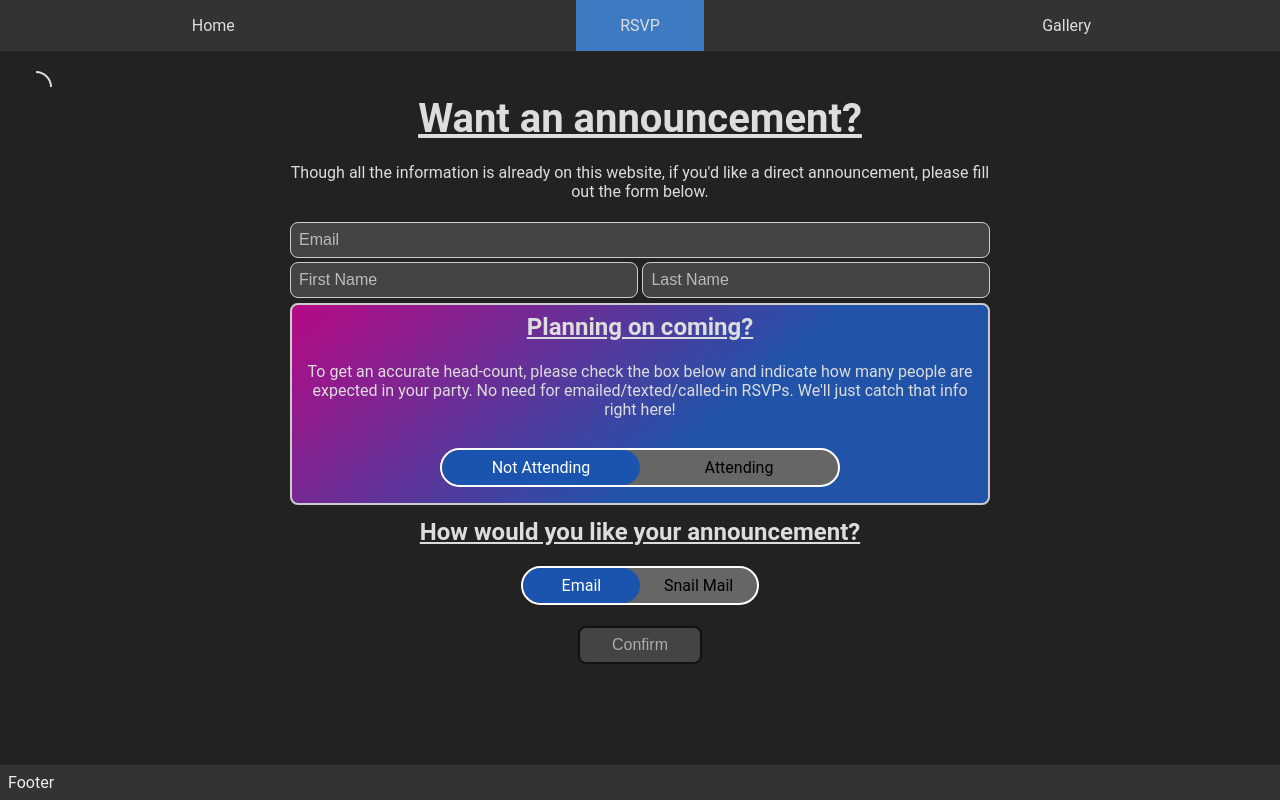
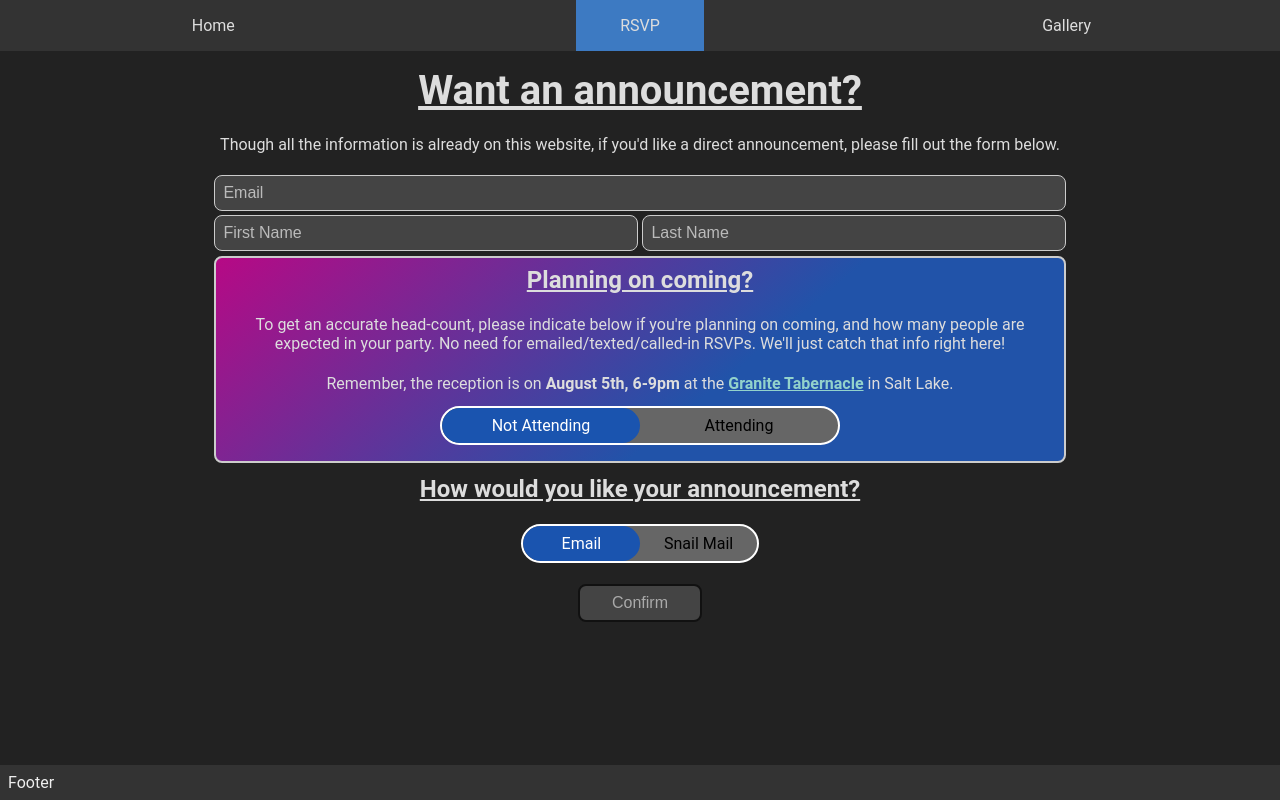
Before and after one commit to Travja/scratch, a SvelteKit app: page /rsvp in a window 1280 px wide. Built offline with nearby package versions, Linux system fonts and the light colour scheme.

Commit message:
Clean things up a bit

```diff
--- a/src/app.css
+++ b/src/app.css
@@ -23,3 +23,7 @@ body {
 h1, h2, h3, h4, h5, h6, p {
     all: unset;
 }
+
+a {
+    color: #93d2cb;
+}
--- a/src/routes/+layout.svelte
+++ b/src/routes/+layout.svelte
@@ -1,7 +1,23 @@
 <script lang="ts">
   import "../app.css";
   import { page } from "$app/stores";
+
+  let pageName = "Home";
+
+  $: if ($page.url.pathname === '/') {
+    pageName = 'Home'
+  } else if ($page.url.pathname === '/rsvp') {
+    pageName = 'RSVP'
+  } else {
+    pageName = $page.url.pathname.slice(1, 2).toUpperCase() +
+      $page.url.pathname.slice(2).toLowerCase();
+  }
+
 </script>
+
+<svelte.head>
+  <title>StellarMelodies - {pageName}</title>
+</svelte.head>
 
 <nav>
   <a href="/" class:active={$page.url.pathname === '/'}>Home</a>
--- a/src/routes/rsvp/+page.svelte
+++ b/src/routes/rsvp/+page.svelte
@@ -78,7 +78,6 @@
 {/if}
 
 {#if !form || !form.success}
-  <div class="material-symbols-outlined">line_curve</div>
   <form id="rsvp" method="post">
     <h1 class="heading">Want an announcement?</h1>
 
@@ -120,9 +119,15 @@
 
     <div class="attending">
       <h2 class="heading">Planning on coming?</h2>
-      <div class="info">To get an accurate head-count, please check the box below and indicate
-        how many people are expected in your party. No need for emailed/texted/called-in RSVPs.
+      <div class="info">To get an accurate head-count, please indicate below if you're planning on coming,
+        and how many people are expected in your party. No need for emailed/texted/called-in RSVPs.
         We'll just catch that info right here!
+      </div>
+
+      <div>
+        Remember, the reception is on <strong>August 5th, 6-9pm</strong> at the
+        <strong><a href="https://goo.gl/maps/EqUCmGdbToYN73fi7" alt="Granite Tabernacle">Granite Tabernacle</a></strong>
+        in Salt Lake.
       </div>
 
       <div class="container">
@@ -224,8 +229,15 @@
     #rsvp {
         flex: 1;
         flex-basis: 40%;
-        max-width: 700px;
+        max-width: 100%;
+        min-width: 600px;
         margin: 0 auto;
+    }
+
+    @media screen and (min-width: 750px) {
+        #rsvp {
+            max-width: 70%;
+        }
     }
 
     .attending {
@@ -249,7 +261,7 @@
         border-radius: 0.5rem;
     }
 
-    input, button, .custom-input {
+    input, button {
         position: relative;
         text-align: left;
         font-family: sans-serif;
@@ -329,13 +341,13 @@
         width: 100%;
     }
 
-    /*.valid:not(:placeholder-shown) {*/
-    /*    border: 2px solid #0f0;*/
-    /*}*/
+    .valid:not(:placeholder-shown) {
+        border: 1px solid #0f0;
+    }
 
-    /*.valid:focus:not(:placeholder-shown) {*/
-    /*    outline: 1px solid #0f0;*/
-    /*}*/
+    .valid:focus:not(:placeholder-shown) {
+        outline: 1px solid #0f0;
+    }
 
     .email:has(.valid:not(:placeholder-shown))::after {
         content: '✓';
@@ -347,7 +359,7 @@
     }
 
     .invalid:not(:placeholder-shown) {
-        border: 2px solid #f00;
+        border: 1px solid #f00;
     }
 
     .invalid:focus:not(:placeholder-shown) {
@@ -363,13 +375,13 @@
         color: #f00;
     }
 
-    /*.checking:valid:not(:placeholder-shown) {*/
-    /*    border: 2px solid #f90;*/
-    /*}*/
+    .checking:valid:not(:placeholder-shown) {
+        border: 1px solid #f90;
+    }
 
-    /*.checking:focus:valid:not(:placeholder-shown) {*/
-    /*    outline: 1px solid #f90;*/
-    /*}*/
+    .checking:focus:valid:not(:placeholder-shown) {
+        outline: 1px solid #f90;
+    }
 
     .email:has(.checking:not(:placeholder-shown))::after {
         animation: rotate 1s linear infinite;
```
Also changed, not shown: static/favicon.png.
